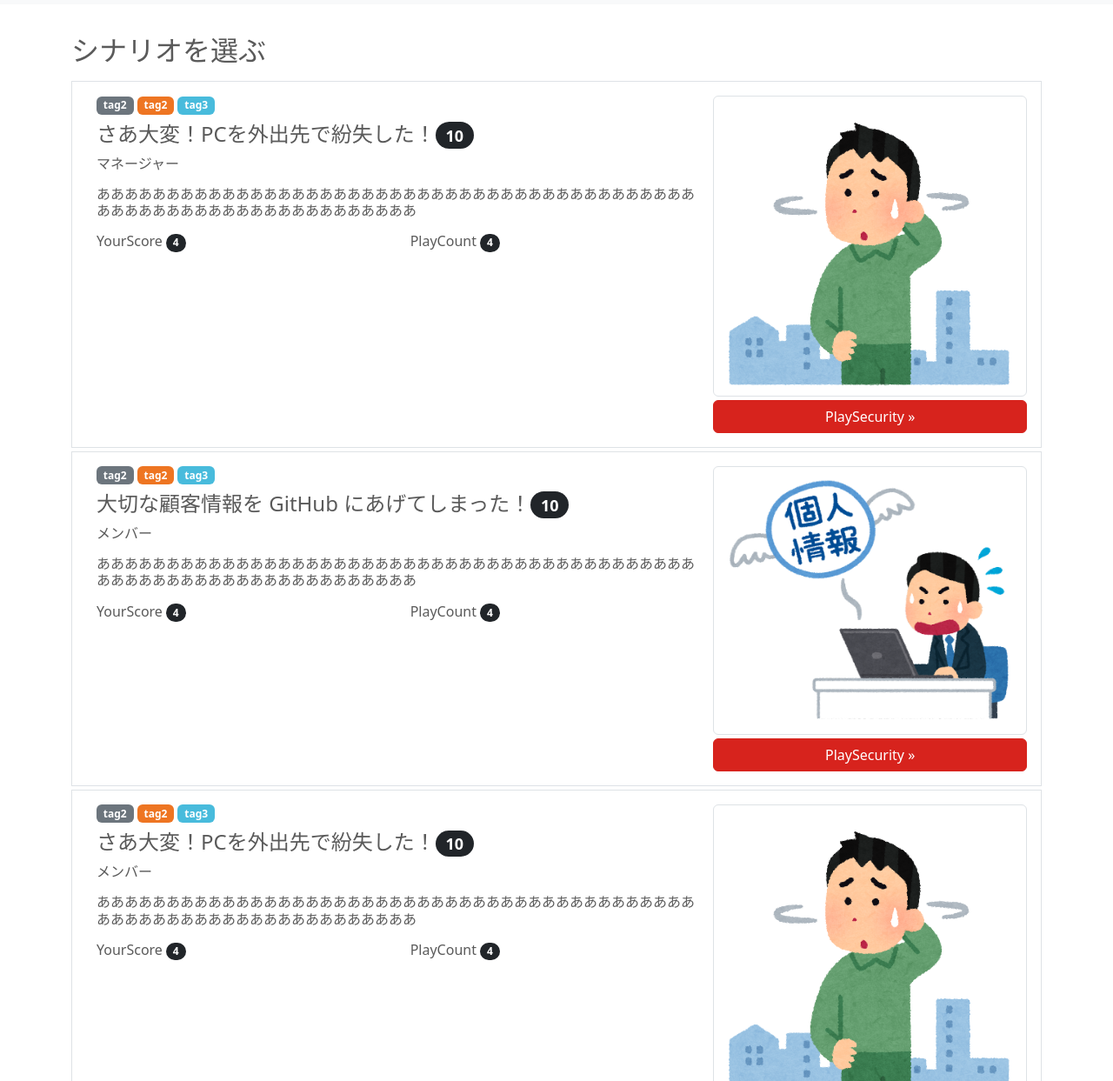
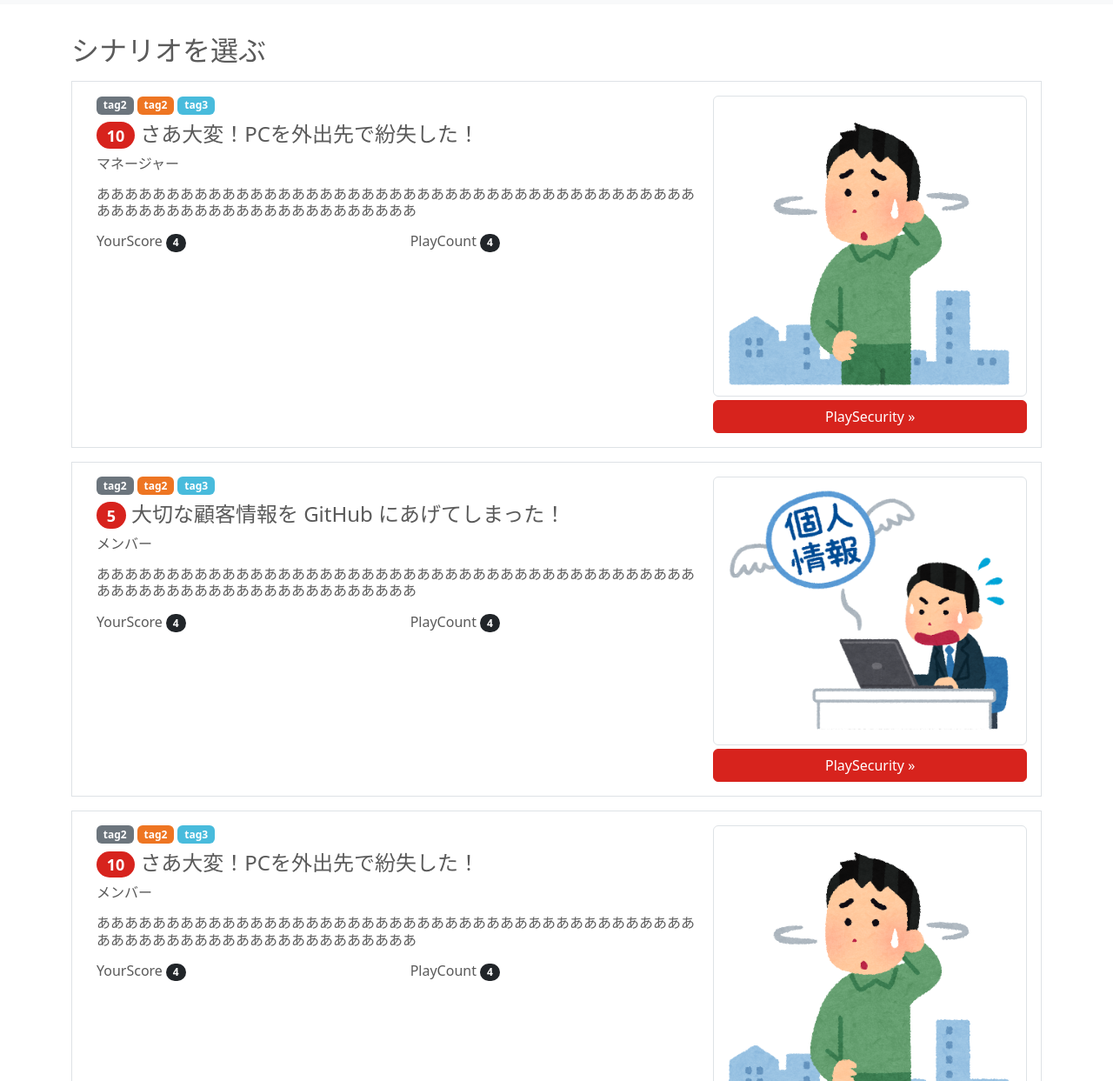
Before and after one commit to aiit2022-pbl-okuhara/play-security-front, a website: page scenarios/index.html in a window 1280 px wide. Shown: the part 57-1300 px from the top of the page at 87% size. Drawn offline with nearby package versions, Linux system fonts and the light colour scheme.

Commit message:
updated highest score position

```diff
--- a/scenarios/index.html
+++ b/scenarios/index.html
@@ -74,7 +74,7 @@
 
 				<div class="container mt-3">
 					<!-- 1行目 -->
-					<div class="mb-1">
+					<div class="mb-3">
 						<div class="row p-3 border">
 							<div class="col-md-8">
 								<div class="row">
@@ -85,7 +85,7 @@
 									</h6>
 								</div>
 								<div class="row">
-									<h4>さあ大変！PCを外出先で紛失した！<span class="badge rounded-pill bg-dark">10</span></h4>
+									<h4><span class="badge rounded-pill bg-primary">10</span> さあ大変！PCを外出先で紛失した！</h4>
 								</div>
 								<div class="row">
 									<p class="fs-6 fw-normal">マネージャー</p>
@@ -120,7 +120,7 @@
 					</div><!-- /.1行目 -->
 
 					<!-- 2行目 -->
-					<div class="mb-1">
+					<div class="mb-3">
 						<div class="row p-3 border">
 							<div class="col-md-8">
 								<div class="row">
@@ -131,7 +131,8 @@
 									</h6>
 								</div>
 								<div class="row">
-									<h4>大切な顧客情報を GitHub にあげてしまった！<span class="badge rounded-pill bg-dark">10</span></h4>
+									<h4><span class="badge rounded-pill bg-primary">5</span> 大切な顧客情報を GitHub にあげてしまった！
+									</h4>
 								</div>
 								<div class="row">
 									<p class="fs-6 fw-normal">メンバー</p>
@@ -166,7 +167,7 @@
 					</div><!-- /.2行目 -->
 
 					<!-- 3行目 -->
-					<div class="mb-1">
+					<div class="mb-3">
 						<div class="row p-3 border">
 							<div class="col-md-8">
 								<div class="row">
@@ -177,7 +178,7 @@
 									</h6>
 								</div>
 								<div class="row">
-									<h4>さあ大変！PCを外出先で紛失した！<span class="badge rounded-pill bg-dark">10</span></h4>
+									<h4><span class="badge rounded-pill bg-primary">10</span> さあ大変！PCを外出先で紛失した！</h4>
 								</div>
 								<div class="row">
 									<p class="fs-6 fw-normal">メンバー</p>
```
